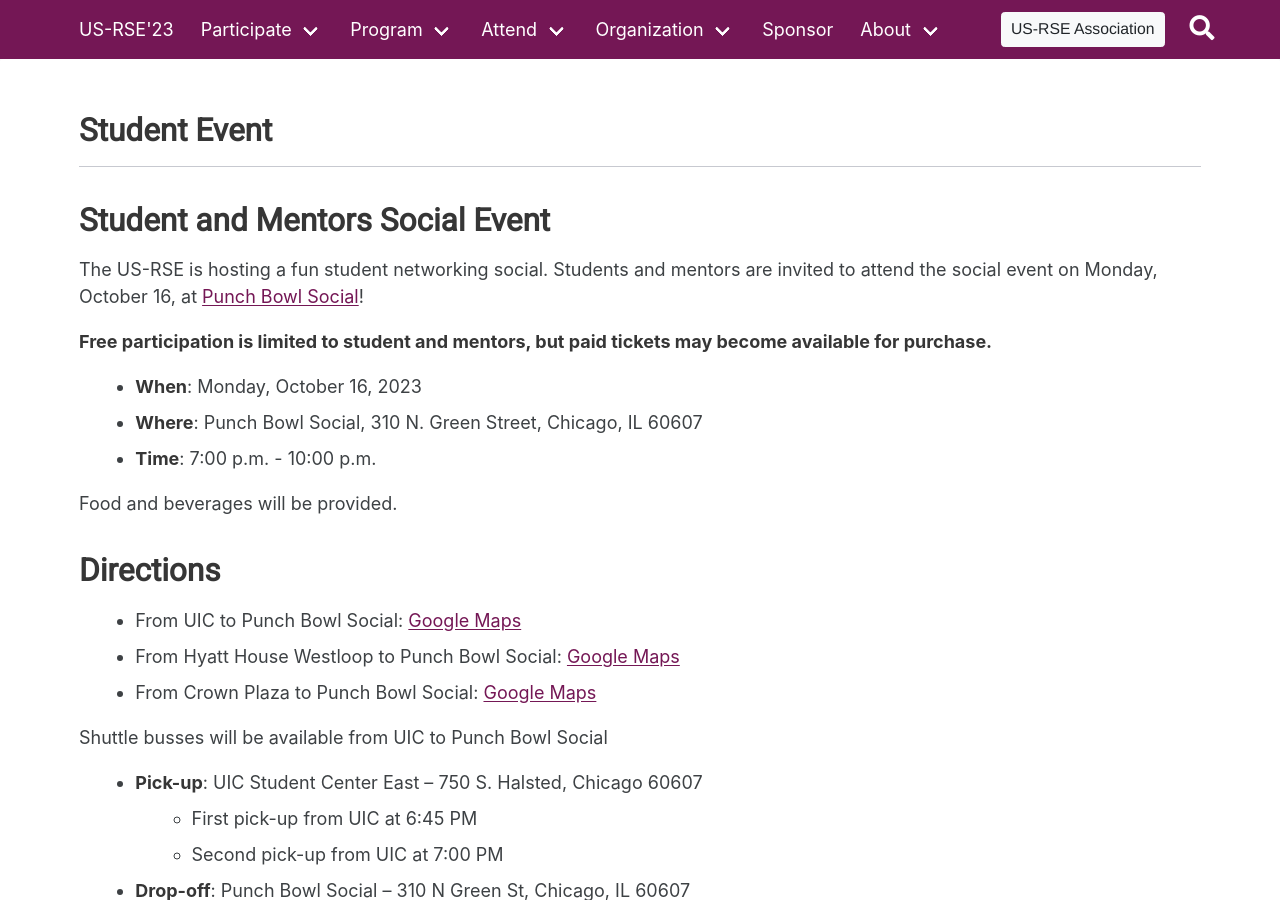
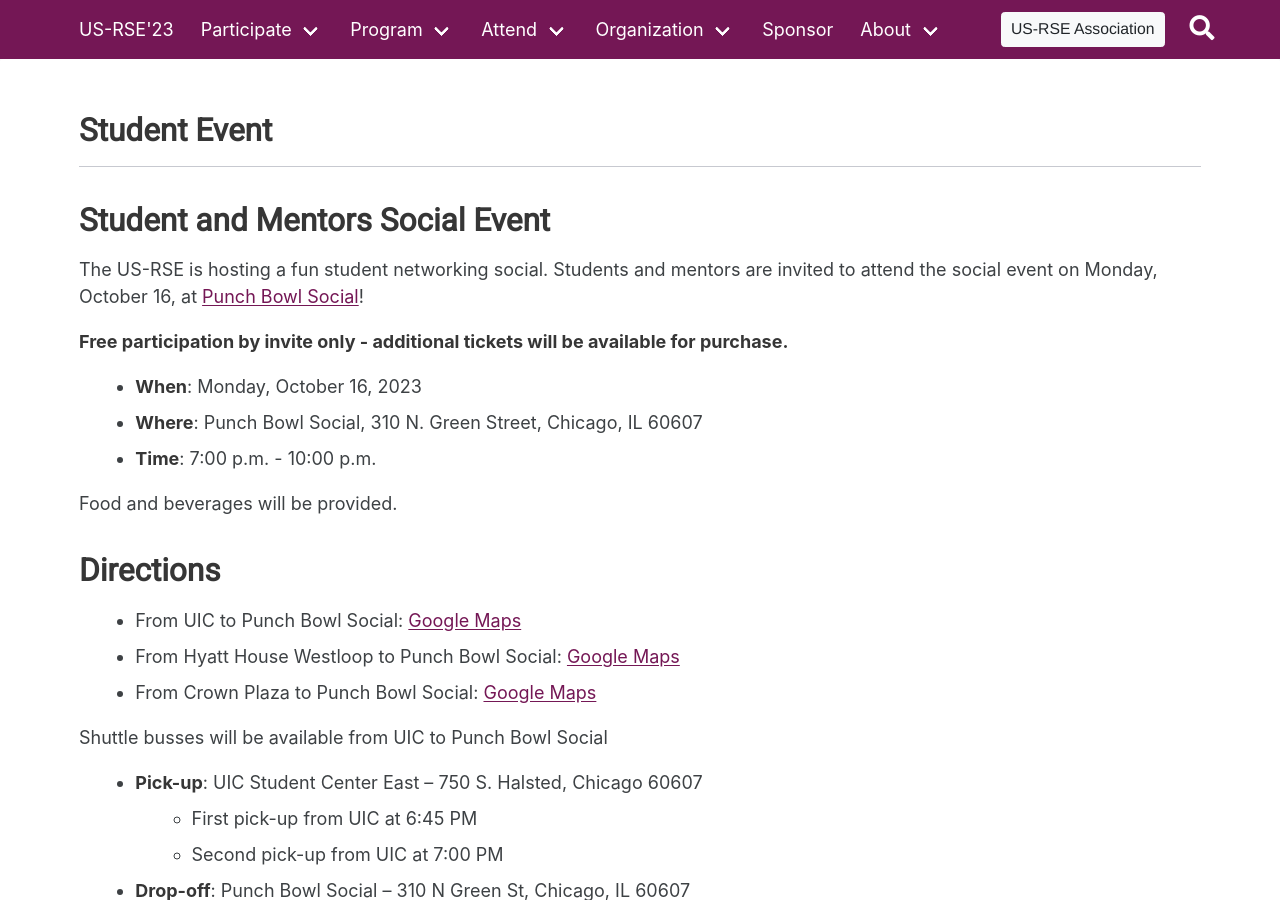
Before and after one commit to USRSE/usrse23, a Jekyll site: the page built from pages/program/events/student-event.md, in a window 1280 px wide and 900 px high. Built offline with Jekyll 4.4.1, drawn with Linux system fonts in a browser that asks for light colours; a style sheet for code colours, icons or effects is not loaded.

Commit message:
Update wording about participation

```diff
--- a/pages/program/events/student-event.md
+++ b/pages/program/events/student-event.md
@@ -12,13 +12,12 @@ The US-RSE is hosting a fun student networking social. Students and mentors are
 invited to attend the social event on Monday, October 16, at
 [Punch Bowl Social](https://punchbowlsocial.com/location/chicago/)!
 
-**Free participation is limited to student and mentors,
-but paid tickets may become available for purchase.**
+**Free participation by invite only - additional tickets will be available for purchase.**
 
 - **When**: Monday, October 16, 2023
 - **Where**: Punch Bowl Social,
-             310 N. Green Street,
-             Chicago, IL 60607
+  310 N. Green Street,
+  Chicago, IL 60607
 - **Time**: 7:00 p.m. - 10:00 p.m.
 
 Food and beverages will be provided.
```
